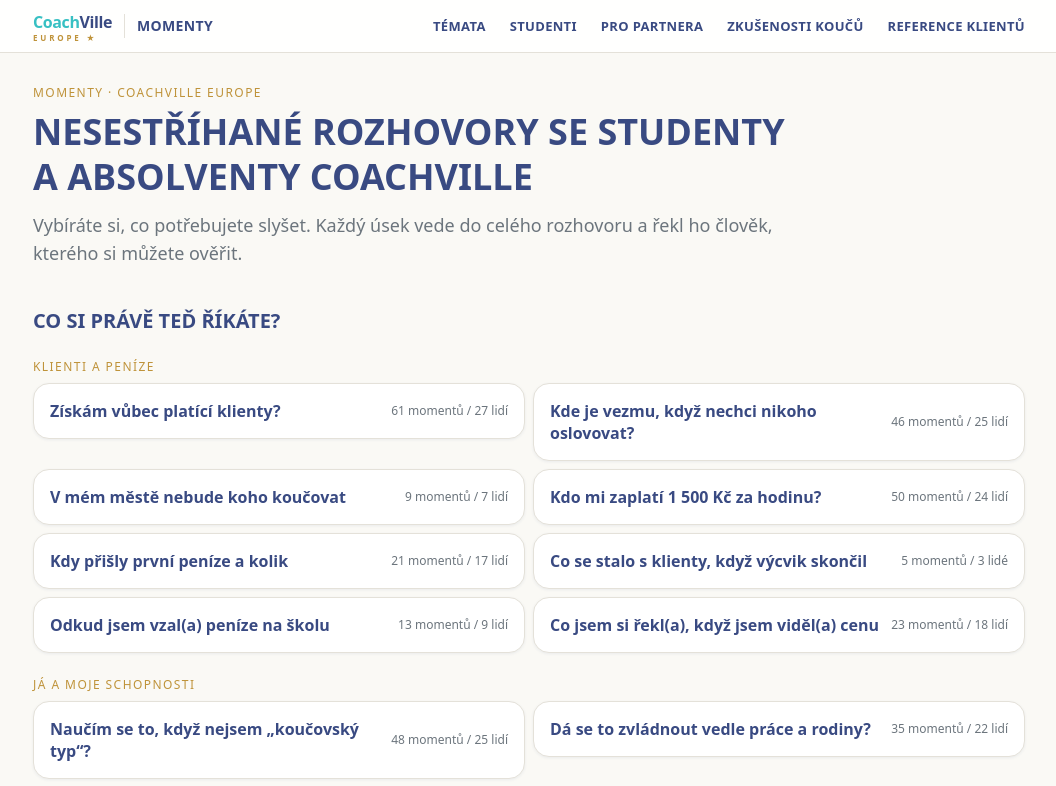
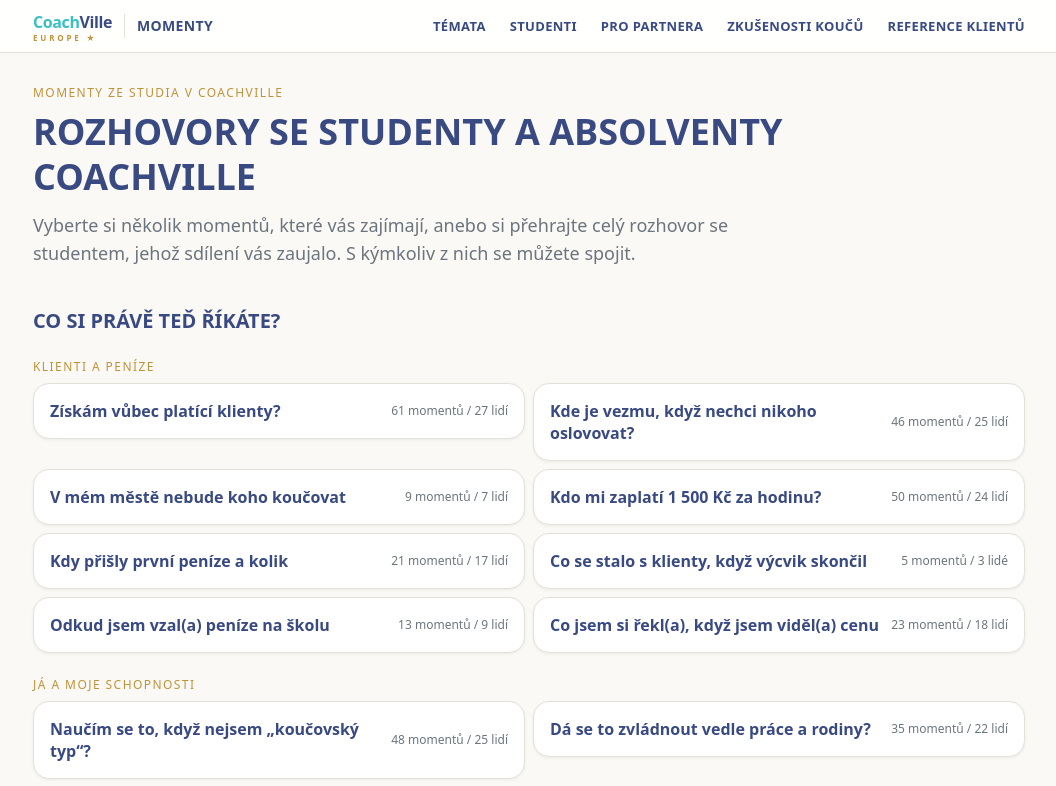
Before and after one commit to ales-vrana/coachville-momenty, a Next.js app: page / in a window 1280 px wide. Shown: the top 786 px of the page, without its empty margins (111-1167 px from the left). Built offline with nearby package versions, Linux system fonts and the light colour scheme; no server answers.

Commit message:
Add files via upload

```diff
--- a/data/site.json
+++ b/data/site.json
@@ -1,6 +1,6 @@
 {
   "siteName": "Momenty",
-  "tagline": "Nesestříhané rozhovory se studenty a absolventy CoachVille. Vybíráte si, co potřebujete slyšet.",
+  "tagline": "Rozhovory se studenty a absolventy CoachVille. Vyberte si několik momentů, které vás zajímají, anebo si přehrajte celý rozhovor se studentem, jehož sdílení vás zaujalo. S kýmkoliv z nich se můžete spojit.",
   "baseUrl": "https://poznej.coachville.eu/coachville-momenty",
   "publishing": {
     "minMomentsPerTopic": 1,
--- a/src/app/page.tsx
+++ b/src/app/page.tsx
@@ -24,13 +24,11 @@ export default function Home() {
   return (
     <div className="space-y-10">
       <section className="max-w-3xl">
-        <p className="eyebrow mb-2">Momenty · CoachVille Europe</p>
-        <h1 className="text-3xl leading-tight sm:text-4xl">
-          Nesestříhané rozhovory se studenty a absolventy CoachVille
-        </h1>
+        <p className="eyebrow mb-2">Momenty ze studia v CoachVille</p>
+        <h1 className="text-3xl leading-tight sm:text-4xl">Rozhovory se studenty a absolventy CoachVille</h1>
         <p className="mt-3 text-lg text-muted">
-          Vybíráte si, co potřebujete slyšet. Každý úsek vede do celého rozhovoru a řekl ho člověk, kterého si můžete
-          ověřit.
+          Vyberte si několik momentů, které vás zajímají, anebo si přehrajte celý rozhovor se studentem, jehož sdílení vás
+          zaujalo. S kýmkoliv z nich se můžete spojit.
         </p>
       </section>
 
@@ -113,4 +111,4 @@ export default function Home() {
   );
 }
 
-export const metadata = { title: `${site.siteName} · nesestříhané rozhovory se studenty CoachVille` };
+export const metadata = { title: `${site.siteName} ze studia v CoachVille · rozhovory se studenty a absolventy` };
```
